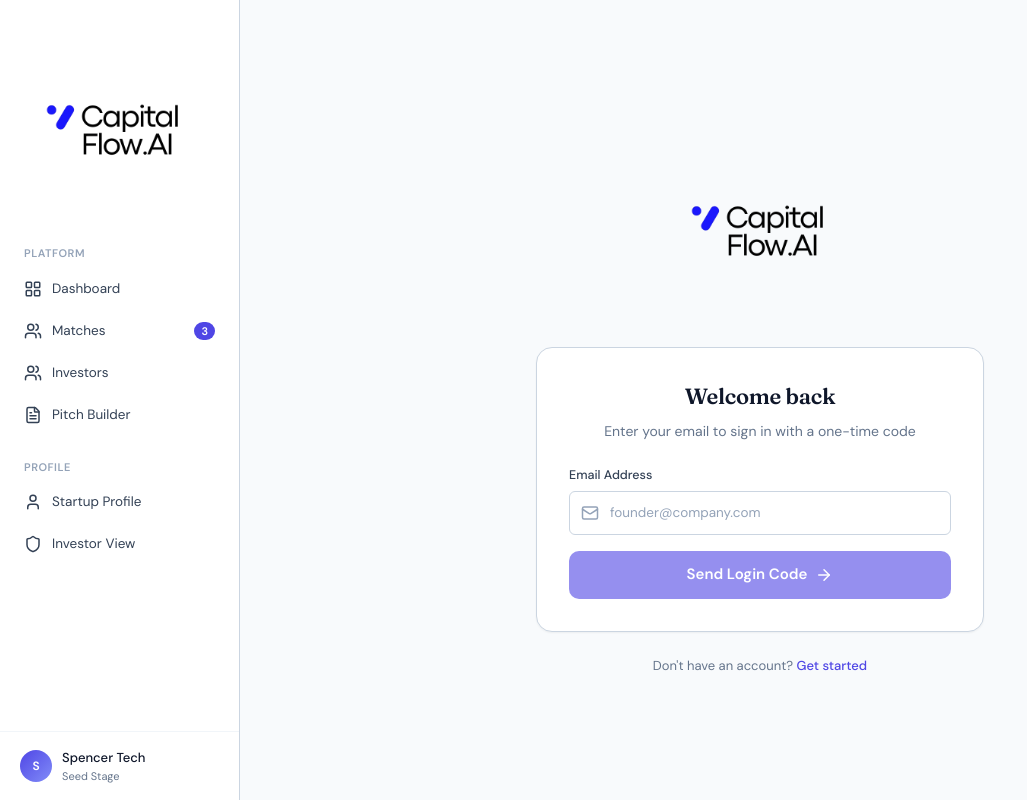
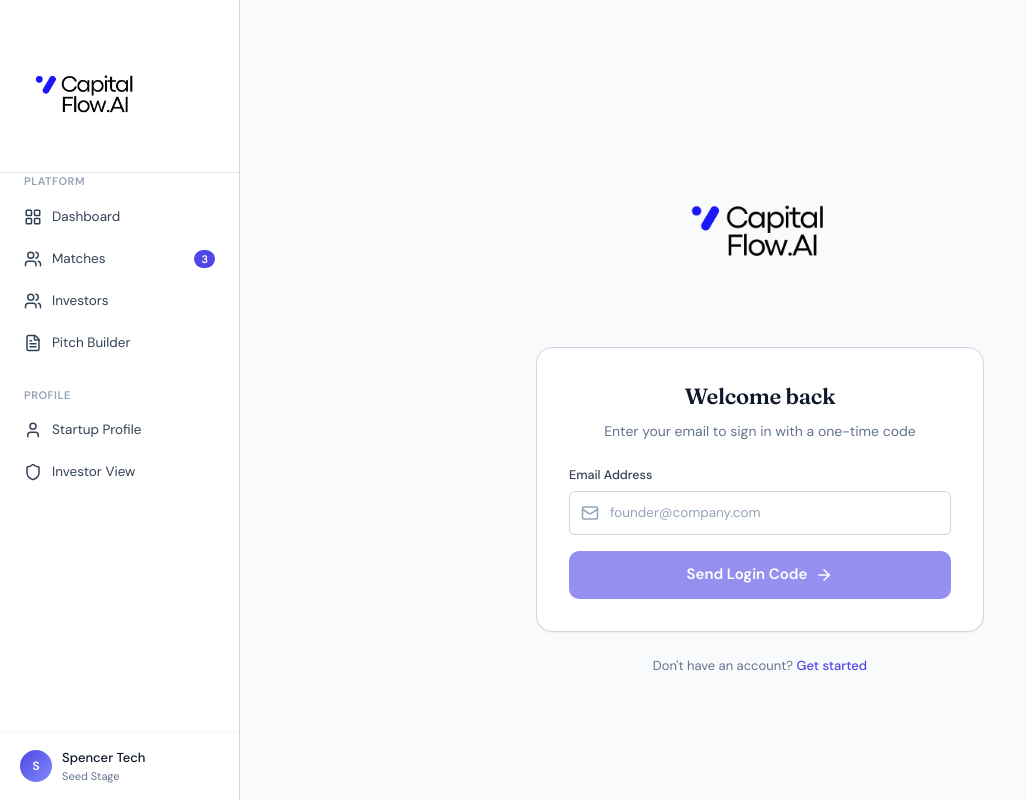
Before and after one commit to pkhakholia/capitalflow-ai, a Next.js app: page /login in a window 1280 px wide. Shown: the whole page, without its empty margins (0-1027 px from the left). Built offline with nearby package versions, Linux system fonts and the light colour scheme; no server answers.

Commit message:
Fix logo in sidebar

```diff
--- a/src/components/layout/Sidebar.tsx
+++ b/src/components/layout/Sidebar.tsx
@@ -1,9 +1,9 @@
 "use client";
 
+import Image from "next/image";
 import Link from "next/link";
 import { usePathname } from "next/navigation";
-import { LayoutGrid, Users, MessageSquare, FileText, User, Shield } from "lucide-react";
-import { Logo } from "@/components/ui/Logo";
+import { LayoutGrid, Users, FileText, User, Shield } from "lucide-react";
 
 export function Sidebar() {
   const pathname = usePathname();
@@ -35,8 +35,16 @@ export function Sidebar() {
       }}
     >
       {/* Logo Area */}
-      <div style={{ padding: "24px 20px" }}>
-        <Logo />
+      <div className="px-4 py-4 border-b">
+        <Link href="/" className="flex items-center gap-2">
+          <Image
+            src="/logo.png"
+            alt="CapitalFlow AI logo"
+            width={140}
+            height={40}
+            priority
+          />
+        </Link>
       </div>
 
       {/* Navigation */}
--- a/src/components/marketing/InvestorDirectory.tsx
+++ b/src/components/marketing/InvestorDirectory.tsx
@@ -188,6 +188,7 @@ export function InvestorDirectory() {
                 placeholder="Search by sector, stage or investor name..."
                 value={searchQuery}
                 onChange={(e) => setSearchQuery(e.target.value)}
+                suppressHydrationWarning
                 className="w-full rounded-lg border border-[#E5E7EB] bg-white pl-10 pr-4 py-2.5 text-sm text-[#111827] placeholder:text-[#9CA3AF] focus:border-[#2563EB] focus:outline-none focus:ring-2 focus:ring-[#2563EB]/20 font-[family-name:var(--font-dm-sans)]"
               />
             </div>
```
